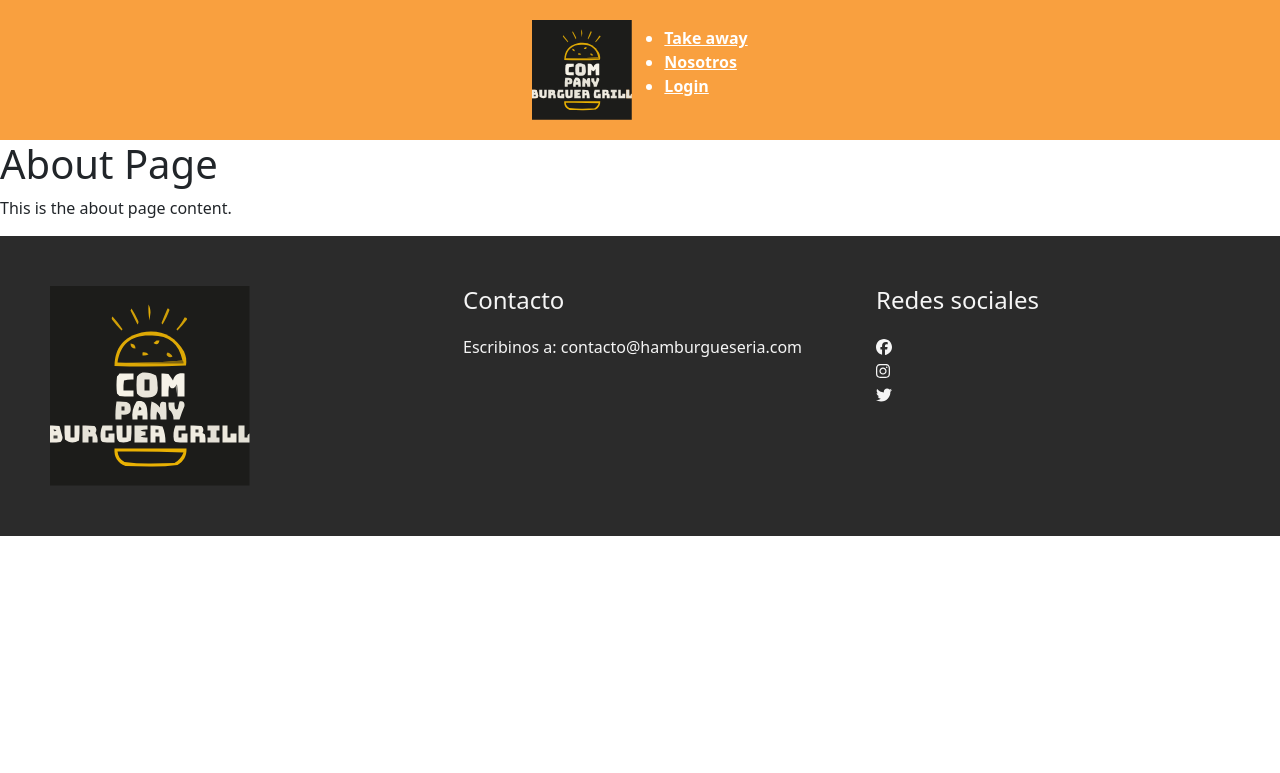
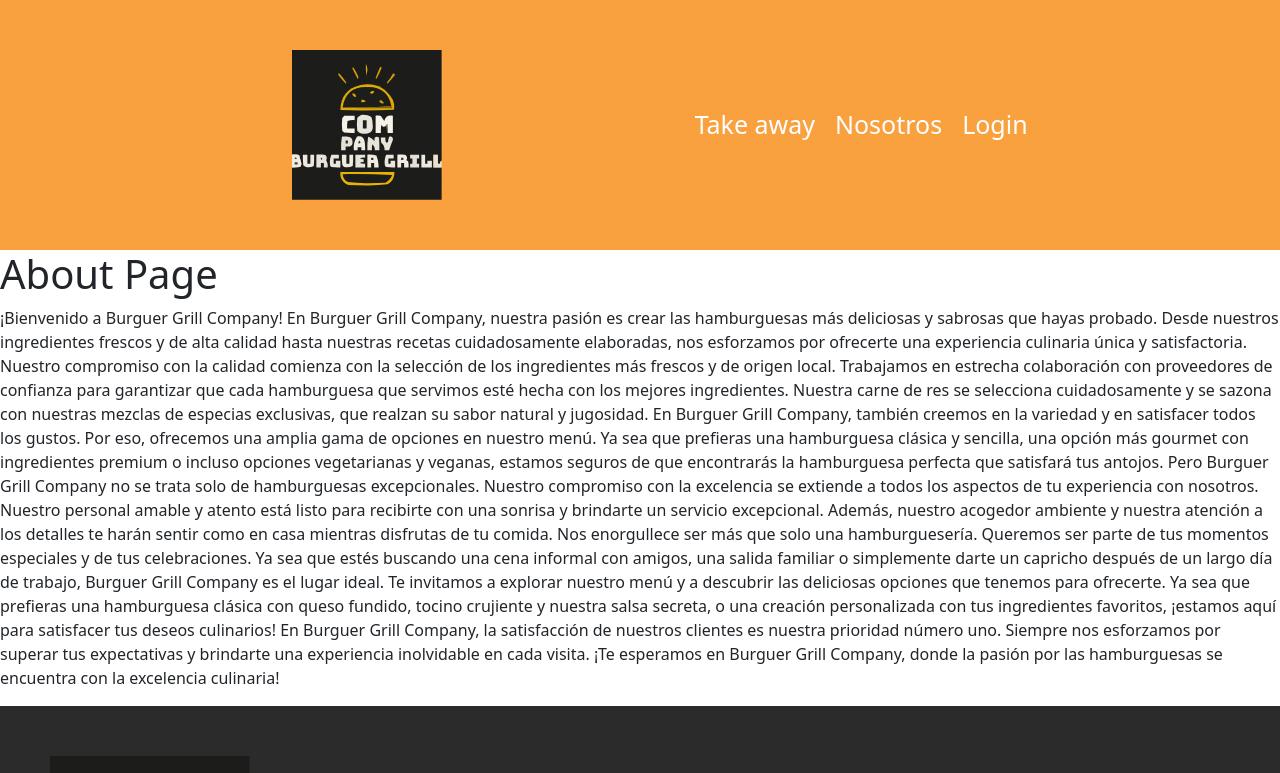
Before and after one commit to 4ndresgit/BurguerGrill, a React (Vite) app: page /about in a window 1280 px wide. Shown: the top 773 px of the page. Built offline with nearby package versions, Linux system fonts and the light colour scheme.

Commit message:
NavBar style

```diff
--- a/src/components/AboutPage/AboutPage.jsx
+++ b/src/components/AboutPage/AboutPage.jsx
@@ -1,10 +1,48 @@
 import React from 'react';
+import '../AboutPage/AboutPage.scss'
 
 function AboutPage() {
   return (
     <div>
       <h1>About Page</h1>
-      <p>This is the about page content.</p>
+      <p>
+        ¡Bienvenido a Burguer Grill Company! En Burguer Grill Company, nuestra
+        pasión es crear las hamburguesas más deliciosas y sabrosas que hayas
+        probado. Desde nuestros ingredientes frescos y de alta calidad hasta
+        nuestras recetas cuidadosamente elaboradas, nos esforzamos por ofrecerte
+        una experiencia culinaria única y satisfactoria. Nuestro compromiso con
+        la calidad comienza con la selección de los ingredientes más frescos y
+        de origen local. Trabajamos en estrecha colaboración con proveedores de
+        confianza para garantizar que cada hamburguesa que servimos esté hecha
+        con los mejores ingredientes. Nuestra carne de res se selecciona
+        cuidadosamente y se sazona con nuestras mezclas de especias exclusivas,
+        que realzan su sabor natural y jugosidad. En Burguer Grill Company,
+        también creemos en la variedad y en satisfacer todos los gustos. Por
+        eso, ofrecemos una amplia gama de opciones en nuestro menú. Ya sea que
+        prefieras una hamburguesa clásica y sencilla, una opción más gourmet con
+        ingredientes premium o incluso opciones vegetarianas y veganas, estamos
+        seguros de que encontrarás la hamburguesa perfecta que satisfará tus
+        antojos. Pero Burguer Grill Company no se trata solo de hamburguesas
+        excepcionales. Nuestro compromiso con la excelencia se extiende a todos
+        los aspectos de tu experiencia con nosotros. Nuestro personal amable y
+        atento está listo para recibirte con una sonrisa y brindarte un servicio
+        excepcional. Además, nuestro acogedor ambiente y nuestra atención a los
+        detalles te harán sentir como en casa mientras disfrutas de tu comida.
+        Nos enorgullece ser más que solo una hamburguesería. Queremos ser parte
+        de tus momentos especiales y de tus celebraciones. Ya sea que estés
+        buscando una cena informal con amigos, una salida familiar o simplemente
+        darte un capricho después de un largo día de trabajo, Burguer Grill
+        Company es el lugar ideal. Te invitamos a explorar nuestro menú y a
+        descubrir las deliciosas opciones que tenemos para ofrecerte. Ya sea que
+        prefieras una hamburguesa clásica con queso fundido, tocino crujiente y
+        nuestra salsa secreta, o una creación personalizada con tus ingredientes
+        favoritos, ¡estamos aquí para satisfacer tus deseos culinarios! En
+        Burguer Grill Company, la satisfacción de nuestros clientes es nuestra
+        prioridad número uno. Siempre nos esforzamos por superar tus
+        expectativas y brindarte una experiencia inolvidable en cada visita. ¡Te
+        esperamos en Burguer Grill Company, donde la pasión por las hamburguesas
+        se encuentra con la excelencia culinaria!
+      </p>
     </div>
   );
 }
--- /dev/null
+++ b/src/components/AboutPage/AboutPage.scss
@@ -0,0 +1,54 @@
+
+
+.about-section {
+  background-color: #f8f8f8;
+  padding: 40px;
+
+  h2 {
+    font-size: 28px;
+    color: #333;
+    margin-bottom: 20px;
+  }
+
+  p {
+    font-size: 16px;
+    color: #666;
+    margin-bottom: 15px;
+  }
+
+  .highlight {
+    color: #ff5500;
+    font-weight: bold;
+  }
+
+  .menu-list {
+    list-style-type: none;
+    padding-left: 0;
+
+    li {
+      margin-bottom: 10px;
+
+      &:before {
+        content: "\2022";
+        color: #ff5500;
+        display: inline-block;
+        width: 1em;
+        margin-left: -1em;
+      }
+    }
+  }
+
+  .button {
+    display: inline-block;
+    background-color: #ff5500;
+    color: #fff;
+    padding: 10px 20px;
+    border-radius: 5px;
+    text-decoration: none;
+    transition: background-color 0.3s ease;
+
+    &:hover {
+      background-color: darken(#ff5500, 10%);
+    }
+  }
+}
--- a/src/components/Footer/Footer.scss
+++ b/src/components/Footer/Footer.scss
@@ -15,18 +15,21 @@ footer {
     h3 {
       color: $footer-font;
       font-size: 1.5rem;
-      margin-bottom: 20px;
+      margin-top: 25px;
+      margin-bottom: 25px;
     }
 
     p {
       color: $footer-font;
-      font-size: 1rem;
+      font-size: 1.4rem;
       margin-bottom: 10px;
     }
 
     ul {
+      display: flex;
+      font-size: 35px;
       list-style: none;
-      margin: 0;
+      margin: 5px;
       padding: 0;
       color: whitesmoke;
 
@@ -37,6 +40,7 @@ footer {
     }
 
     a {
+      margin: 15px;
       color: whitesmoke;
       text-decoration: none;
 
--- a/src/components/NavBar/NavBar.scss
+++ b/src/components/NavBar/NavBar.scss
@@ -6,32 +6,29 @@ $header-padding: 20px;
   background-color: $header-bg-color;
   color: $header-text-color;
   padding: $header-padding;
+  height: 250px;
+  display: flex;
+  align-items: center;
+  justify-content: space-evenly;
 
-  &__container {
+  &__nav {
+      ul {
+        display: flex;
+        list-style: none;
+        margin: 0;
+        padding: 0;
 
-    display: flex;
-    align-items: center;
-    justify-content: center;
-
-    & img {
-      width: 100px;
-    }
-
-    &__titulo {
-      font-size: 36px;
-      font-weight: bold;
-      text-transform: uppercase;
-    }
-
-    &__nav {
-      ul {
         li {
           margin-right: 20px;
+
+          &:last-child {
+            margin-right: 0;
+          }
 
           a {
             text-decoration: none;
             color: $header-text-color;
-            font-weight: bold;
+            font-size: 25px;
             transition: all 0.3s ease;
 
             &:hover {
@@ -41,14 +38,18 @@ $header-padding: 20px;
         }
       }
     }
+
+  &__container {
+    width: 1200px;
+    display: flex;
+    align-items: center;
+    justify-content: space-evenly;
+
+    & img {
+      width: 150px;
+      margin: 40px;
+    }
+
+
   }
 }
-.header__nav li a {
-  color: $header-text-color;
-  font-weight: bold;
-  transition: all 0.3s ease;
-
-  &:hover {
-    color: #333;
-  }
-}
--- a/src/components/ProductDetailPage/ProductDetailPage.jsx
+++ b/src/components/ProductDetailPage/ProductDetailPage.jsx
@@ -104,7 +104,6 @@ const ProductDetailPage = () => {
         <button className='add-to-cart-button' onClick={handleAddToCart}>
           Agregar a mi pedido (${precio * quantity})
         </button>
-        <p className='product-price'>Precio: {precio}</p>
       </div>
     </div>
   );
--- a/src/components/ProductListContainer/ProductListContainer.scss
+++ b/src/components/ProductListContainer/ProductListContainer.scss
@@ -13,6 +13,6 @@
 
   .product-card {
     width: calc(33.33% - 20px);
-    margin: 0 10px;
+    margin: 15px 30px;
   }
 }
--- a/src/components/Usuario/Usuario.jsx
+++ b/src/components/Usuario/Usuario.jsx
@@ -1,3 +1,4 @@
+import { BrowserRouter, Route } from "react-router-dom"
 
 export const Usuario = () => {
 
```
